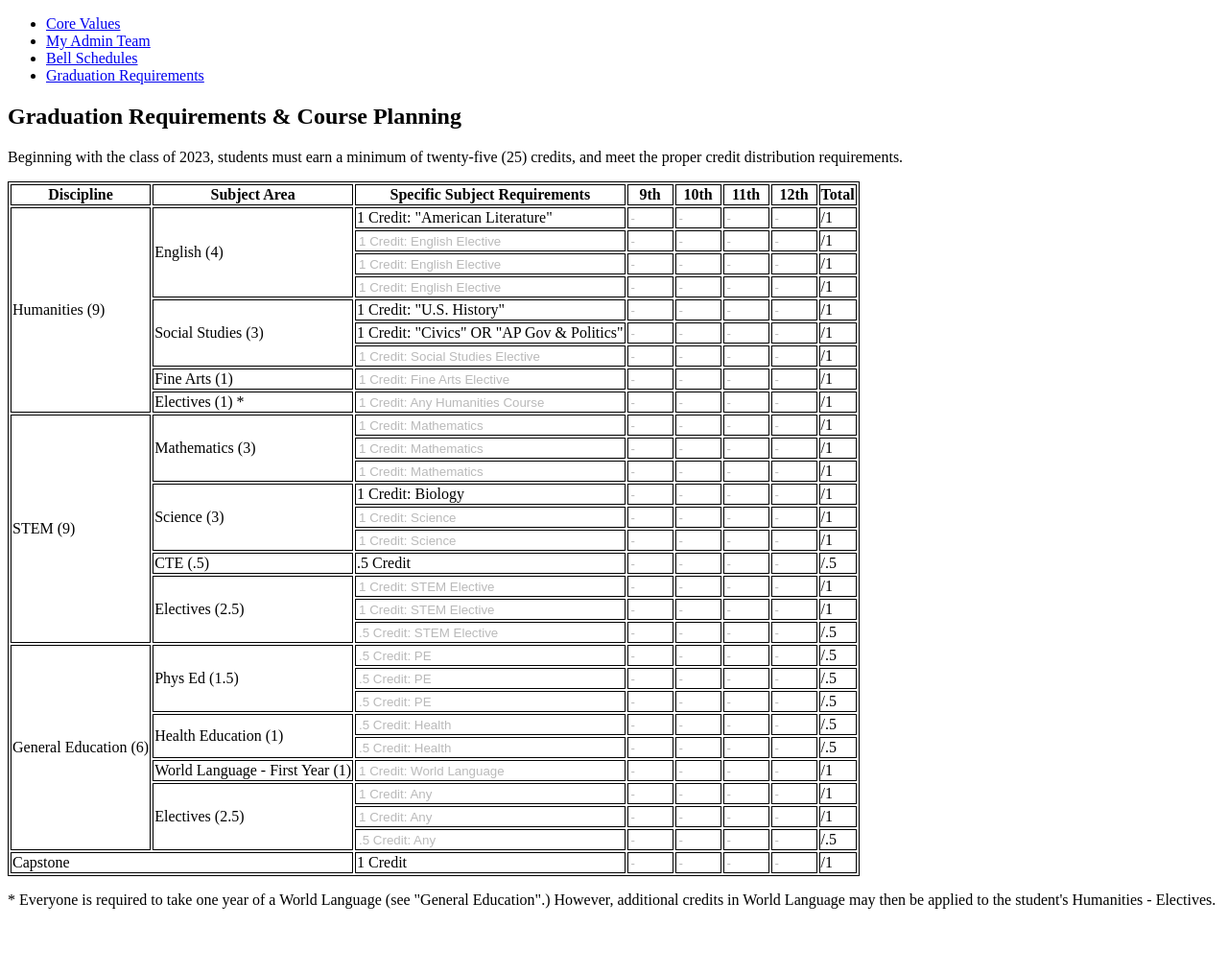
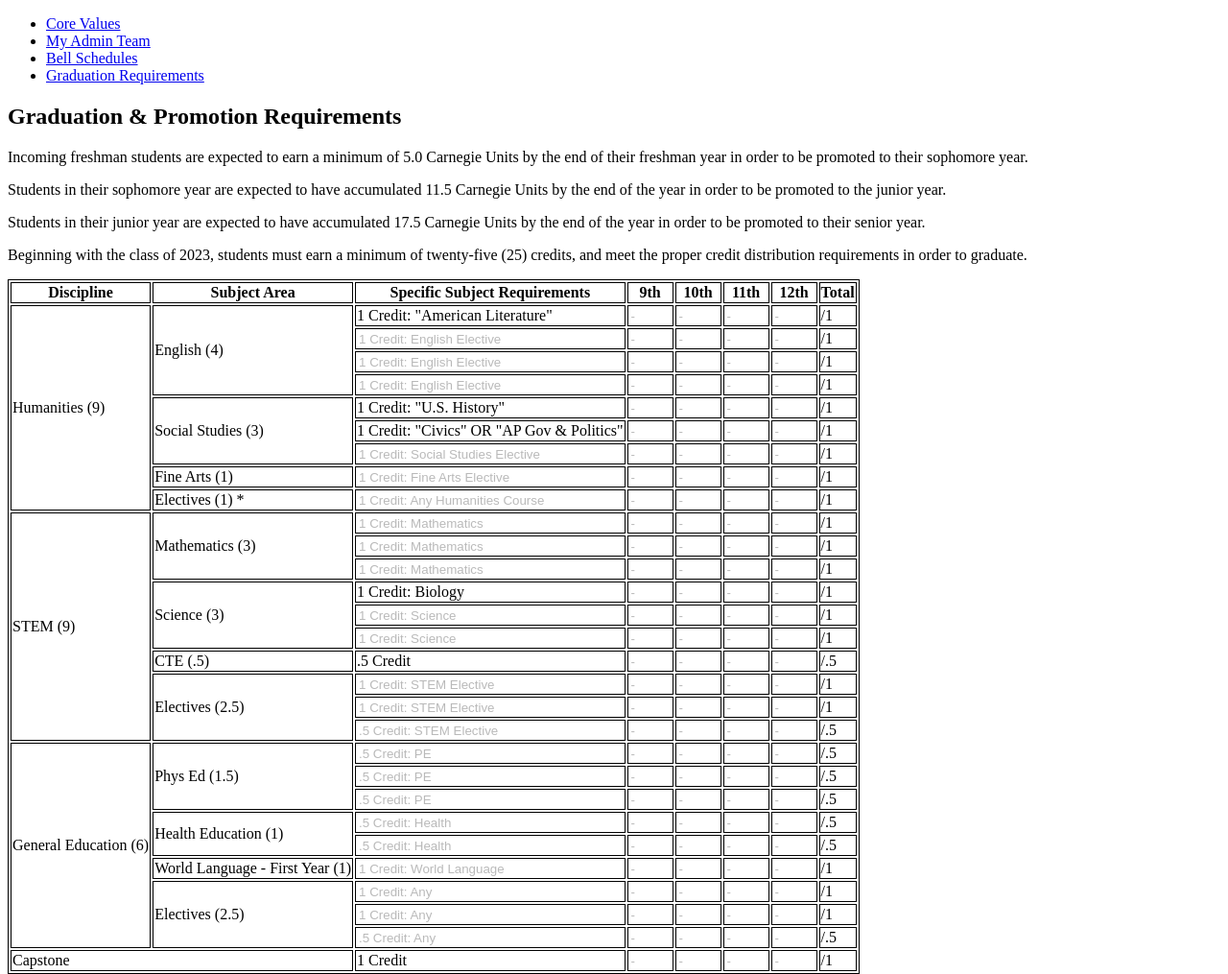
Before and after one commit to DBalint88/green-and-gold-guide, a plain HTML site: page graduation.html in a window 1280 px wide. Shown: the top 1015 px of the page at 96% size. Before the commit the page ends 963 px from the top, so only its background shows below. Drawn offline with Linux system fonts and the light colour scheme.

Commit message:
Add Promotion polices to grad reqs page

```diff
--- a/graduation.html
+++ b/graduation.html
@@ -20,8 +20,11 @@
 
 
     <div id="graduation-requirements">
-        <h2>Graduation Requirements & Course Planning</h2>
-        <p>Beginning with the class of 2023, students must earn a minimum of twenty-five (25) credits, and meet the proper credit distribution requirements.</p>
+        <h2>Graduation & Promotion Requirements</h2>
+        <p>Incoming freshman students are expected to earn a minimum of 5.0 Carnegie Units by the end of their freshman year in order to be promoted to their sophomore year.</p>
+        <p>Students in their sophomore year are expected to have accumulated 11.5 Carnegie Units by the end of the year in order to be promoted to the junior year.</p>
+        <p>Students in their junior year are expected to have accumulated 17.5 Carnegie Units by the end of the year in order to be promoted to their senior year.</p>
+        <p>Beginning with the class of 2023, students must earn a minimum of twenty-five (25) credits, and meet the proper credit distribution requirements in order to graduate.</p>
         <table>
             <tr>
                 <th>Discipline</th>
```
